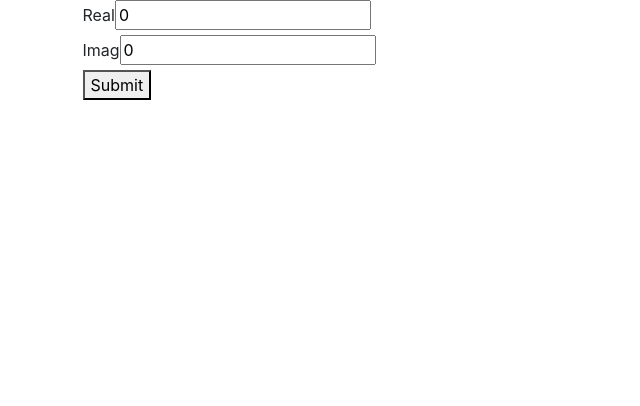
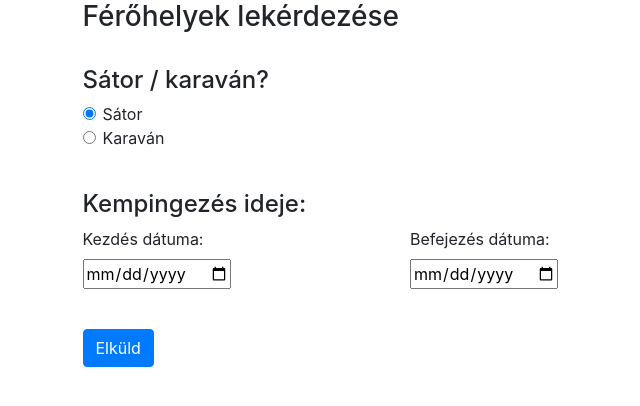
Before and after one commit to ZsoltToth/project-templates-spring-react, a React (Create React App) app in the folder frontend/: page / in a window 1280 px wide. Shown: the top 406 px of the page, without its empty margins (245-885 px from the left). Built offline with nearby package versions, Linux system fonts and the light colour scheme; what flux would draw is missing.

Commit message:
SlotQueryForm.js added
SlotQueryForm is made and I put the form form my previous html inside this SlotQueryForm file with modifications (like value changes startdate enddate and onchange)
Also in App.js it returns the SlotQueryForm instead of the complex number exercise
#34

```diff
--- a/frontend/src/App.js
+++ b/frontend/src/App.js
@@ -2,6 +2,7 @@ import React from 'react';
 import './App.scss';
 import ComplexNumberRecordingForm from "./component/ComplexNumberRecordingForm";
 import ComplexNumberList from "./component/ComplexNumberList";
+import SlotQueryForm from "./component/SlotQueryForm";
 
 function App() {
   return (
@@ -9,8 +10,8 @@ function App() {
         <div className={"row"}>
             <div className={"col-md-3"}></div>
             <div className={"col-md-6"}>
-                <ComplexNumberRecordingForm/>
-                <ComplexNumberList/>
+
+                <SlotQueryForm/>
             </div>
             <div className={"col-md-3"}></div>
         </div>
--- /dev/null
+++ b/frontend/src/component/SlotQueryForm.js
@@ -0,0 +1,85 @@
+import React from "react";
+//import * as actions from "../action/SlotActions"; //TODO
+import ErrorMessageWell from "./ErrorMessageWell";
+
+class SlotQueryForm extends React.Component {
+    constructor(props) {
+        super(props);
+        this.state = {
+            startDate: 0,
+            endDate: 0
+        };
+        this.formOnChange = this.formOnChange.bind(this);
+    }
+
+    formOnChange(event) {
+        const {name, value} = event.target;
+        this.setState({[name]: value}, () => {
+            if (this.state.startDate !== 0 && this.state.endDate !== 0) {
+               // actions.fetchFreeSlotsBetweenInterval(this.state) //TODO - ez az action nekünk még nincs
+            }
+        });
+    }
+
+    render() {
+        return (
+            <div>
+            <h3>Férőhelyek lekérdezése</h3><br/>
+                <form className="myform">
+                    <div className="form-group">
+                        <div className="row">
+                            <div className="col">
+                                <h4>Sátor / karaván?</h4>
+                                <div className="form-check">
+                                    <input className="form-check-input" type="radio" name={"exampleRadios"} id={"tent"}
+                                           value={"option1"} checked onChange={this.formOnChange}/>
+                                    <label className="form-check-label" htmlFor="tent">
+                                        Sátor
+                                    </label>
+                                </div>
+                                <div className="form-check">
+                                    <input className="form-check-input" type="radio" name={"exampleRadios"} id={"caravan"}
+                                           value={"option2"} onChange={this.formOnChange}/>
+                                    <label className="form-check-label" htmlFor="caravan">
+                                        Karaván
+                                    </label>
+                                </div>
+                                <br/>
+                            </div>
+                        </div>
+                    </div>
+                    <h4>Kempingezés ideje:</h4>
+                    <div className="form-group">
+                        <div className="row">
+                            <div className="col">
+
+                                <label htmlFor="start">Kezdés dátuma:</label><br/>
+                                <input type="date" id={"from1"} name={"from"}
+                                       value={this.state.startDate}
+                                       min="2020-01-01"
+                                       onChange={this.formOnChange}/>
+                                <br/>
+                            </div>
+
+                            <div className="col">
+                                <label htmlFor="start">Befejezés dátuma:</label><br/>
+                                <input type="date" id={"to1"} name={"to"}
+                                       value={this.state.endDate}
+                                       min="2020-01-01"
+                                       onChange={this.formOnChange}/>
+                                <br/>
+                            </div>
+                        </div>
+                    </div>
+
+                    <br/>
+
+                    <button type="submit" className="btn btn-primary">Elküld</button>
+                </form>
+            </div>
+
+            );
+    }
+}
+
+export default SlotQueryForm;
```
